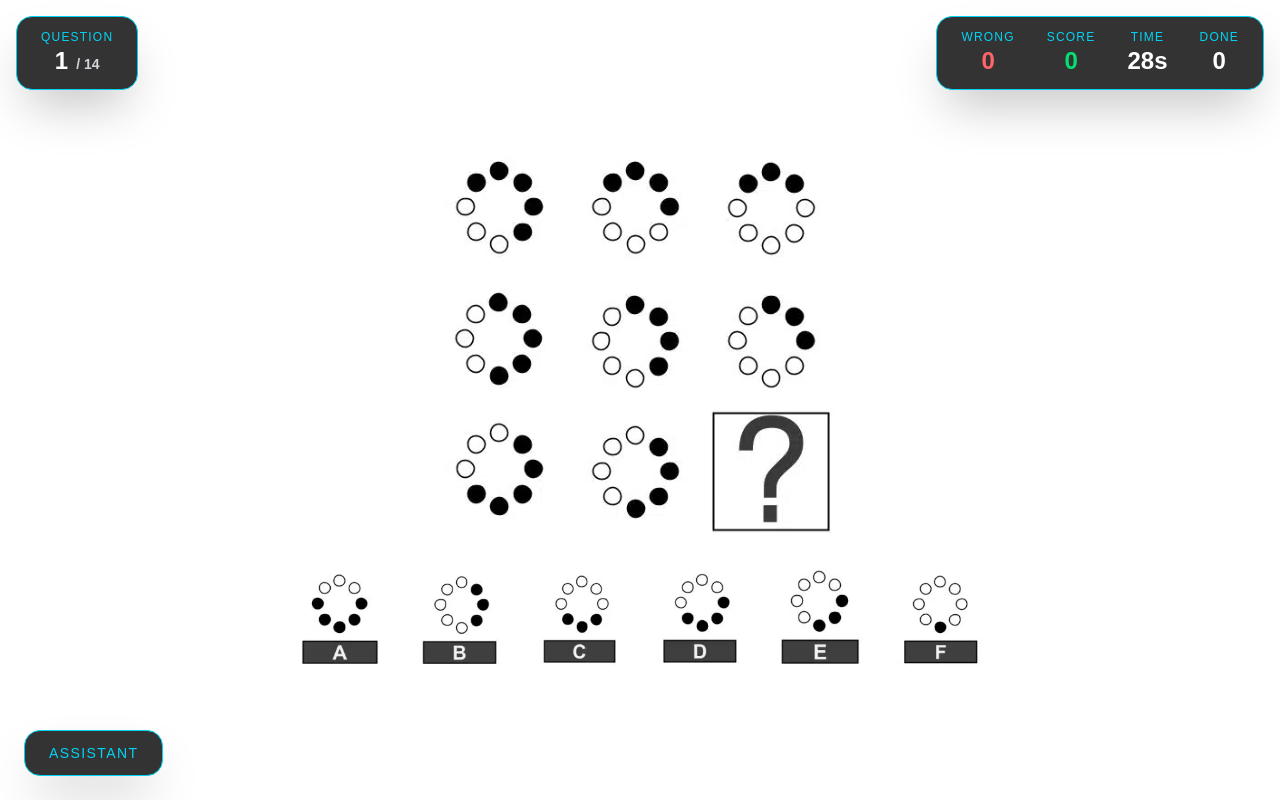
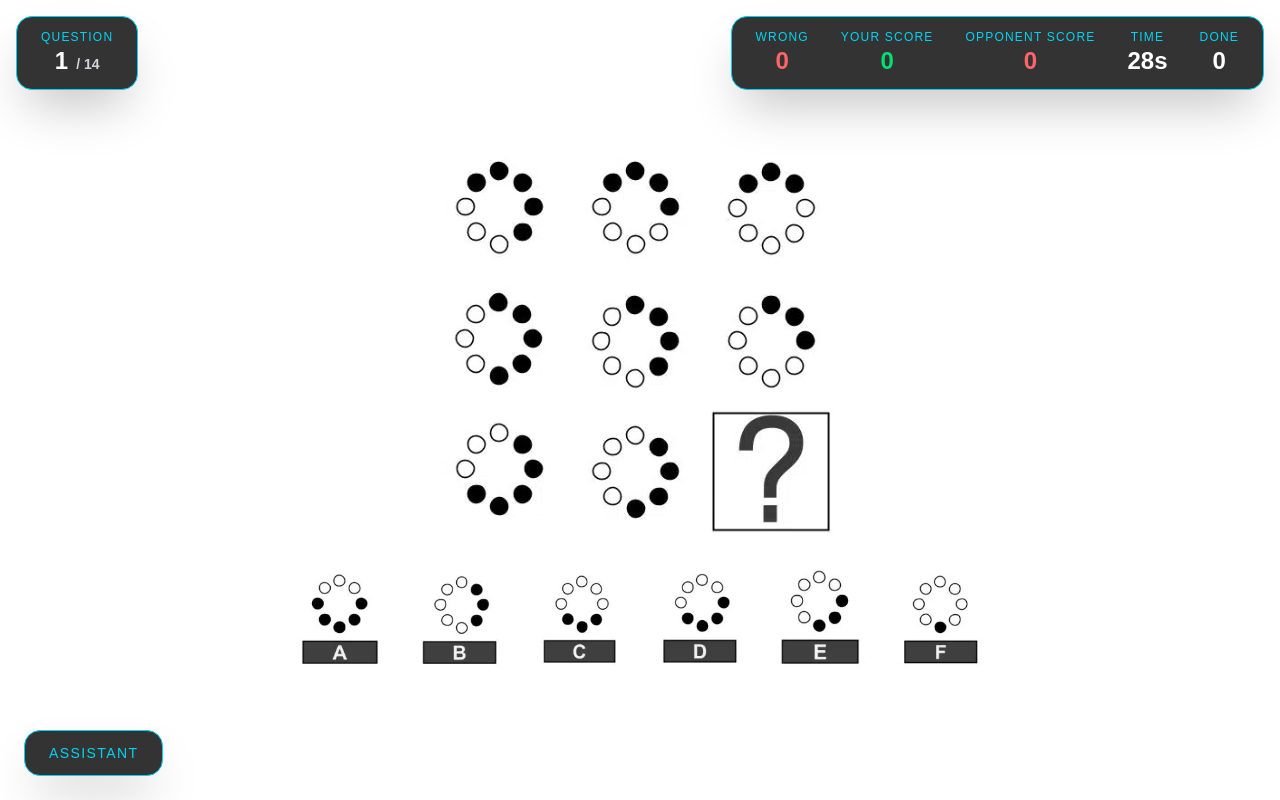
Before and after one commit to JiyeSun/compexp, a Next.js app: page / in a window 1280 px wide. Both pictures are taken after a click on the button "BEGIN". Built offline with nearby package versions, Linux system fonts and the light colour scheme.

Commit message:
Add opponent score and auto-answer functionality

```diff
--- a/app/page.tsx
+++ b/app/page.tsx
@@ -26,6 +26,9 @@ export default function Home() {
   const [experimentStartTime, setExperimentStartTime] = useState<number | null>(null);
   const [started, setStarted] = useState<boolean>(false);
   const [showChat, setShowChat] = useState<boolean>(false);
+  const [opponentScore, setOpponentScore] = useState<number>(0);
+  const [autoAnswered, setAutoAnswered] = useState<boolean>(false);
+  const competitiveQuestions = [2,5,7,8,9,10,11,12,13];
   const [messages, setMessages] = useState<
     { sender: string; text: string }[]
   >([]);
@@ -68,6 +71,33 @@ export default function Home() {
   return () => clearInterval(timer);
 }, [current, started]);
 
+  useEffect(() => {
+    if (!started) return;
+    if (current >= questions.length) return;
+
+    const questionNumber = questions[current].id;
+
+    if (!competitiveQuestions.includes(questionNumber)) {
+      setAutoAnswered(false);
+      return;
+    }
+
+    setAutoAnswered(false);
+
+    const timeout = setTimeout(() => {
+      setOpponentScore(prev => prev + 1);
+      setAutoAnswered(true);
+
+      setTimeout(() => {
+        setCurrent(prev => prev + 1);
+      }, 800);
+
+    }, 1000);
+
+    return () => clearTimeout(timeout);
+
+  }, [current, started]);
+
   function generateOptions(id: number) {
     return Array.from({ length: 6 }, (_, i) =>
       `/images/q${id}_a${i + 1}.png`
@@ -75,10 +105,13 @@ export default function Home() {
   }
 
   function handleAnswer(index: number) {
-    if (index === questions[current].correct) {
-      setScore(score + 1);
-    }
-    setCurrent(current + 1);
+  if (autoAnswered) return;
+
+  if (index === questions[current].correct) {
+    setScore(prev => prev + 1);
+  }
+
+  setCurrent(prev => prev + 1);
   }
 
   function sendMessage() {
@@ -204,6 +237,9 @@ export default function Home() {
           <p className="text-xl text-gray-300">
             Your score: <span className="text-cyan-400 font-semibold">{score}</span>
           </p>
+          <p className="text-xl text-gray-300 mt-4">
+            Opponent score: <span className="text-red-400 font-semibold">{opponentScore}</span>
+          </p>
 
         </div>
       </div>
@@ -246,10 +282,16 @@ export default function Home() {
       <p className="text-2xl font-bold text-red-400">{current-score}</p>
     </div>
 
-    {/* SCORE */}
+    {/* USER */}
     <div className="text-center">
-      <p className="text-xs tracking-widest text-cyan-400">SCORE</p>
+      <p className="text-xs tracking-widest text-cyan-400">YOUR SCORE</p>
       <p className="text-2xl font-bold text-green-400">{score}</p>
+    </div>
+
+    {/* OPPONENT */}
+    <div className="text-center">
+      <p className="text-xs tracking-widest text-cyan-400">OPPONENT SCORE</p>
+      <p className="text-2xl font-bold text-red-400">{opponentScore}</p>
     </div>
 
     {/* TIME */}
@@ -282,7 +324,11 @@ export default function Home() {
             src={option}
             alt="option"
             onClick={() => handleAnswer(index)}
-            className="w-24 h-24 object-contain cursor-pointer hover:scale-105 transition"
+            className={`w-24 h-24 object-contain transition
+              ${autoAnswered && index === questions[current].correct
+                ? "ring-4 ring-red-500 scale-110"
+                : "cursor-pointer hover:scale-105"
+              }`}
           />
         ))}
       </div>
```
